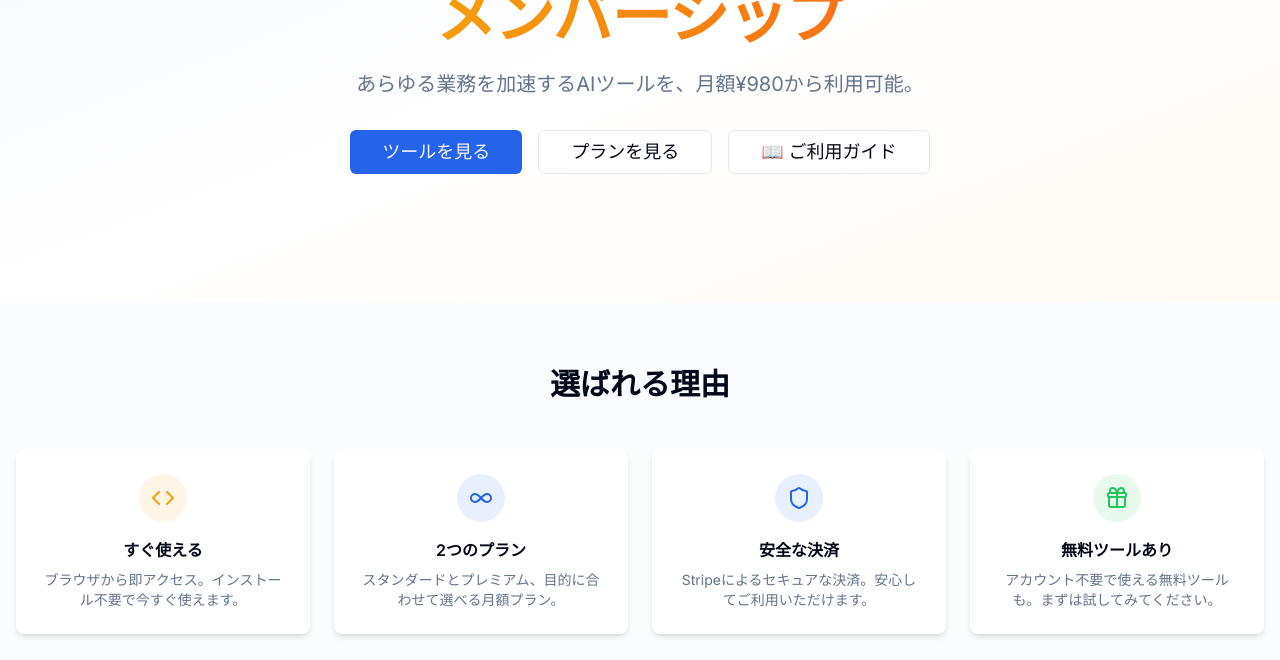
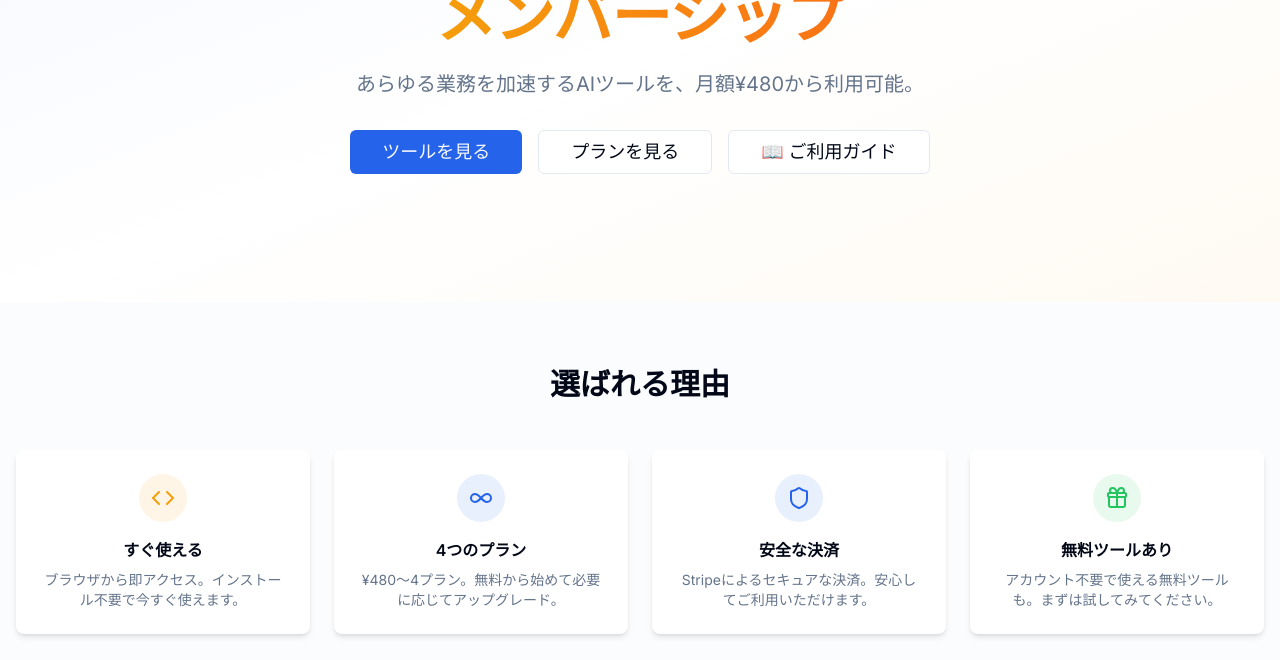
Before and after one commit to fyoneyone9-cyber/nextralabs-membership, a Next.js app: page / in a window 1280 px wide. Shown: the part 267-927 px from the top of the page. Built offline with nearby package versions, Linux system fonts and the light colour scheme; no server answers.

Commit message:
fix: update top page copy for 4-plan structure

```diff
--- a/src/app/page.tsx
+++ b/src/app/page.tsx
@@ -30,7 +30,7 @@ export default function HomePage() {
             </span>
           </h1>
           <p className="text-lg md:text-xl text-muted-foreground max-w-2xl mx-auto mb-8">
-            あらゆる業務を加速するAIツールを、月額¥980から利用可能。
+            あらゆる業務を加速するAIツールを、月額¥480から利用可能。
           </p>
           <div className="flex flex-col sm:flex-row gap-4 justify-center">
             <Link href="/products">
@@ -73,9 +73,9 @@ export default function HomePage() {
                 <div className="mb-4 inline-flex h-12 w-12 items-center justify-center rounded-full bg-primary/10">
                   <Infinity className="h-6 w-6 text-primary" />
                 </div>
-                <h3 className="font-semibold mb-2">2つのプラン</h3>
+                <h3 className="font-semibold mb-2">4つのプラン</h3>
                 <p className="text-sm text-muted-foreground">
-                  スタンダードとプレミアム、目的に合わせて選べる月額プラン。
+                  ¥480〜4プラン。無料から始めて必要に応じてアップグレード。
                 </p>
               </CardContent>
             </Card>
@@ -243,7 +243,7 @@ export default function HomePage() {
         <div className="container mx-auto px-4 text-center">
           <h2 className="text-3xl font-bold mb-4">今すぐ始めよう</h2>
           <p className="text-muted-foreground mb-8 max-w-xl mx-auto">
-            スタンダード（¥980/月）またはプレミアム（¥1,980/月）で、AIツールを使い放題。
+            ¥480のライトから、¥1,980のプレミアムまで4プラン。無料ツールはアカウント不要。
           </p>
           <div className="flex flex-col sm:flex-row gap-4 justify-center">
             <Link href="/products">
```
